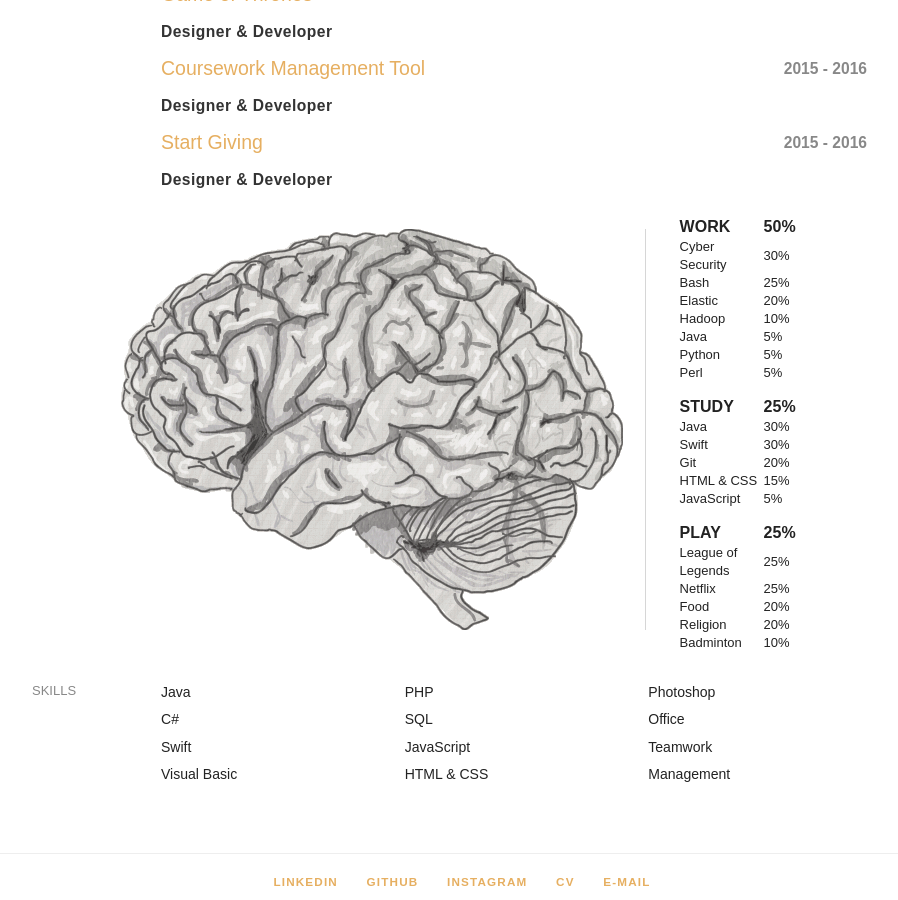
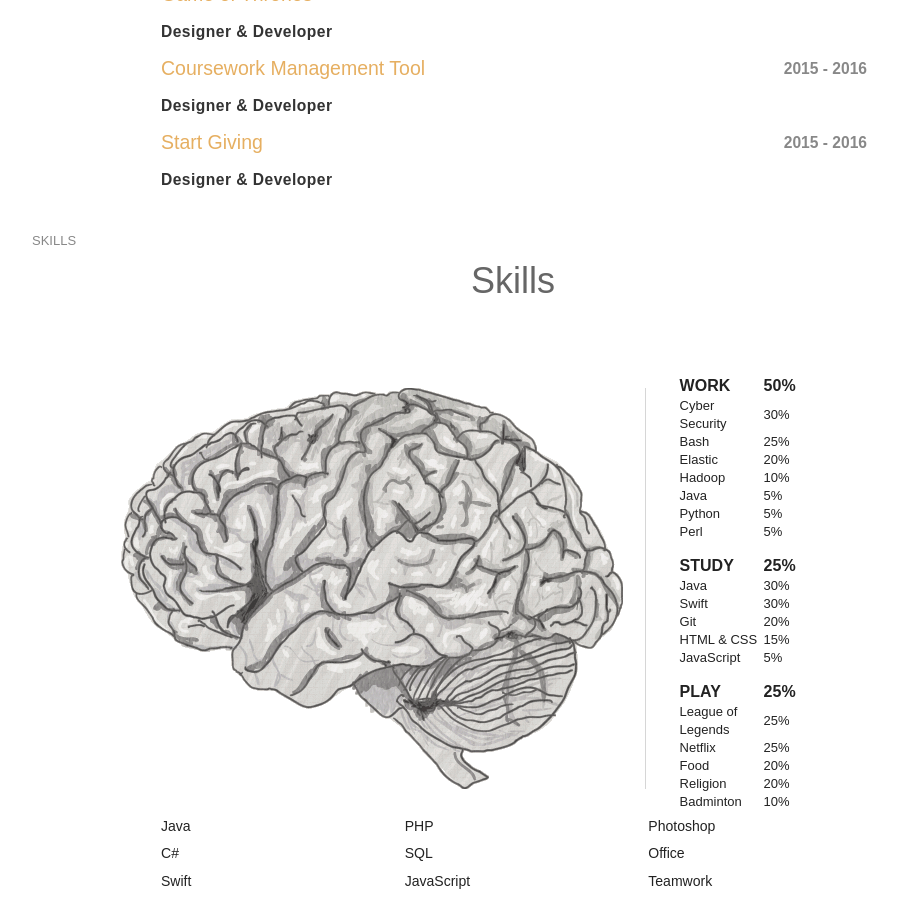
Before and after one commit to aniquesayed/aniquesayed.github.io, a Jekyll site: the page built from cv.html, in a window 1280 px wide and 900 px high, scrolled down 1324 px. Shown: the whole window, without its empty margins (178-1076 px from the left). Built offline with Jekyll 4.4.1, drawn with Linux system fonts in a browser that asks for light colours; some web fonts are replaced.

Commit message:
editing languages page

```diff
--- a/cv.html
+++ b/cv.html
@@ -102,6 +102,11 @@ title: Anique Sayed - CV
 		</article>
 
 	</section>
+
+	<section id="proficiency">
+    	<aside>
+	   		<h4>Skills</h4>
+	   	</aside>
 
 
 <!-- ################################## MUADNESS ################################## -->
@@ -310,11 +315,6 @@ title: Anique Sayed - CV
 
 <!-- ################################## MUADNESS ################################## -->
 
-
-	<section id="proficiency">
-	    	<aside>
-	   		<h4>Skills</h4>
-	   	</aside>
 		<article>
 	   		<ul>
 	   			<li>Java</li>
```
